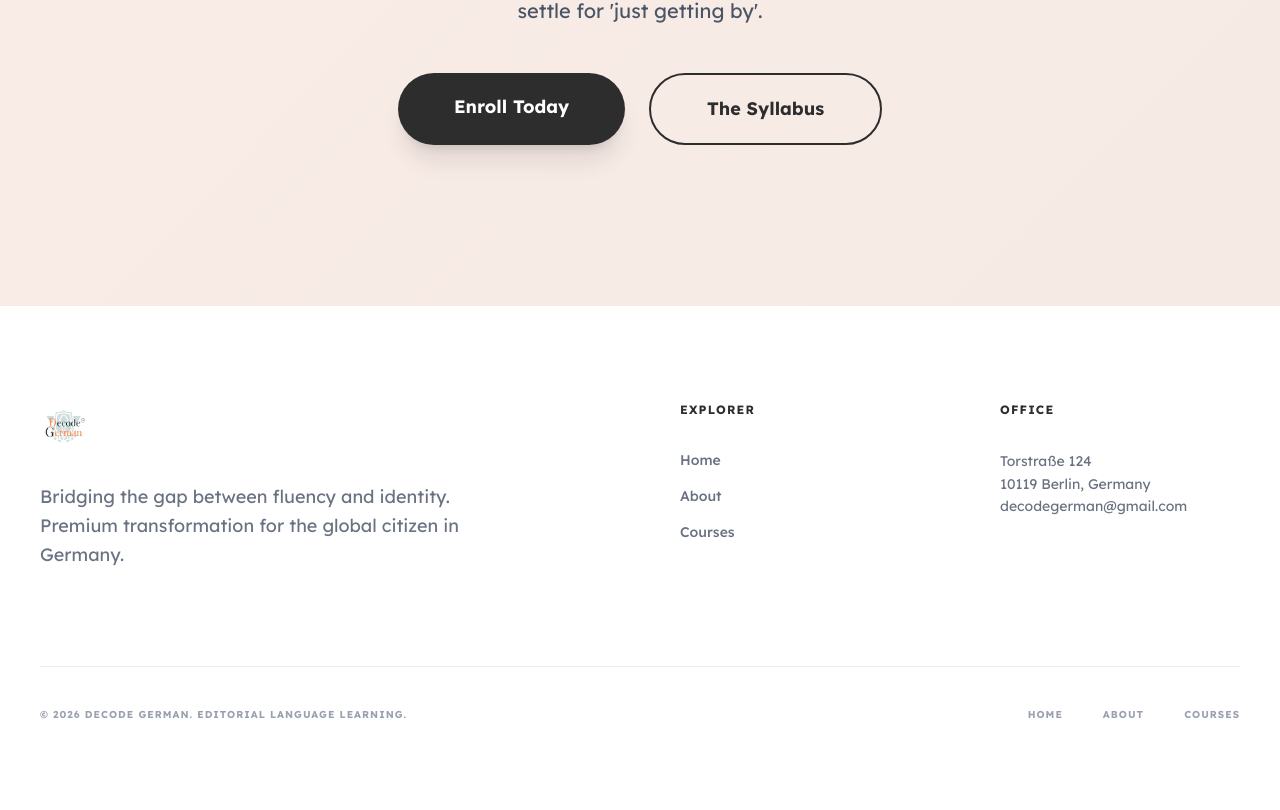
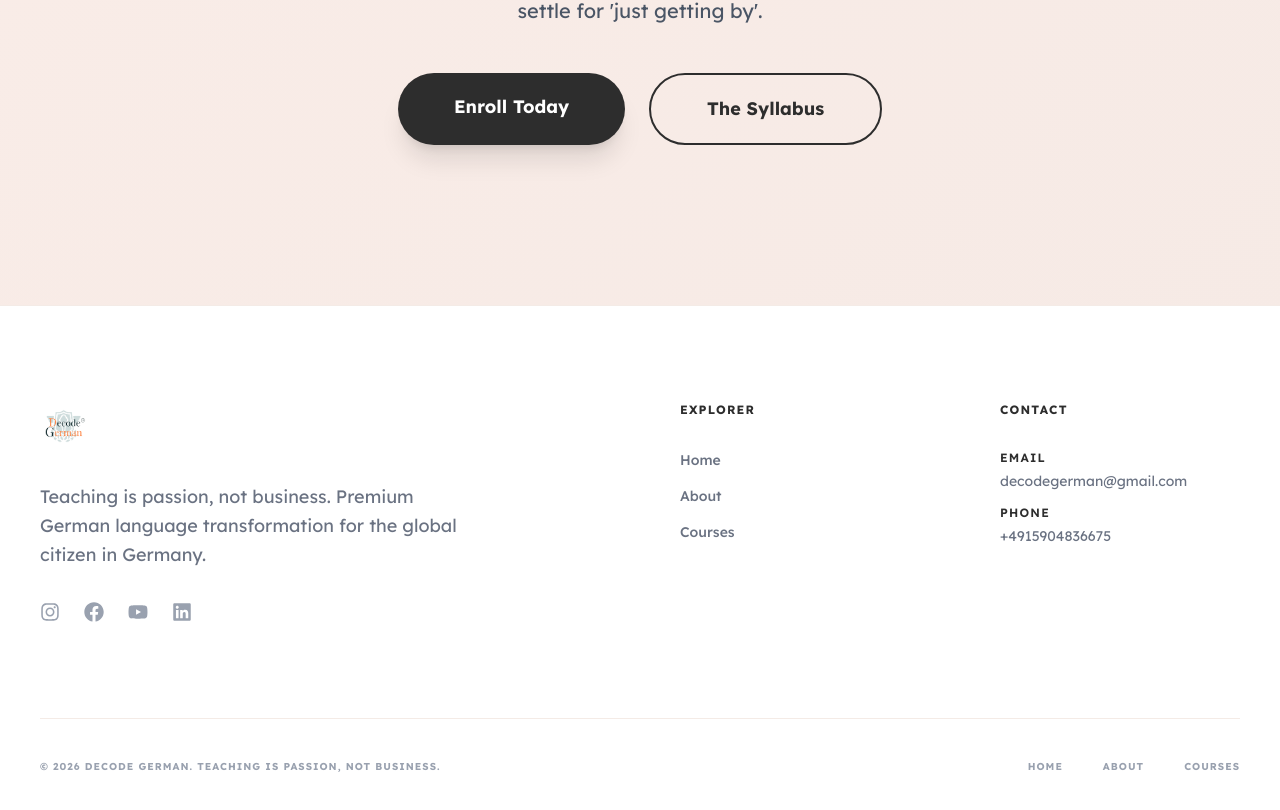
Before and after one commit to singhraghvendra2104/Decode-German-Website, a Next.js app: page / in a window 1280 px wide. Shown: the part 6109-6919 px from the top of the page. Built offline with nearby package versions, Linux system fonts and the light colour scheme; a web font is replaced by a local one.

Commit message:
fix: correct footer content

```diff
--- a/package.json
+++ b/package.json
@@ -16,6 +16,7 @@
     "next": "16.1.6",
     "react": "19.2.3",
     "react-dom": "19.2.3",
+    "react-icons": "^5.6.0",
     "zustand": "^5.0.11"
   },
   "devDependencies": {
--- a/src/components/layout/Footer.tsx
+++ b/src/components/layout/Footer.tsx
@@ -1,8 +1,16 @@
 import Link from "next/link";
 import Image from "next/image";
-import { siteConfig, footerLinks, footerDescription } from "@/lib/constants";
+import { FaInstagram, FaFacebook, FaYoutube, FaLinkedin } from "react-icons/fa";
+import { siteConfig, footerLinks, footerDescription, socialLinks } from "@/lib/constants";
 
 export default function Footer() {
+  const socialIcons: Record<string, React.ReactNode> = {
+    instagram: <FaInstagram size={20} />,
+    facebook: <FaFacebook size={20} />,
+    youtube: <FaYoutube size={20} />,
+    linkedin: <FaLinkedin size={20} />,
+  };
+
   return (
     <footer className="bg-white py-16 md:py-24 px-4 md:px-10 border-t border-accent">
       <div className="max-w-[1400px] mx-auto grid grid-cols-1 md:grid-cols-4 gap-12 md:gap-20">
@@ -17,9 +25,24 @@ export default function Footer() {
               className="h-10 md:h-12 w-auto"
             />
           </div>
-          <p className="text-gray-500 max-w-md text-base md:text-lg leading-relaxed">
+          <p className="text-gray-500 max-w-md text-base md:text-lg leading-relaxed mb-8">
             {footerDescription}
           </p>
+          {/* Social Links */}
+          <div className="flex gap-6">
+            {socialLinks.map((social) => (
+              <a
+                key={social.label}
+                href={social.href}
+                target="_blank"
+                rel="noopener noreferrer"
+                aria-label={social.label}
+                className="text-gray-400 hover:text-primary transition-colors duration-300"
+              >
+                {socialIcons[social.icon]}
+              </a>
+            ))}
+          </div>
         </div>
 
         {/* Explorer Links */}
@@ -41,17 +64,34 @@ export default function Footer() {
           </ul>
         </div>
 
-        {/* Office */}
+        {/* Contact */}
         <div>
           <h4 className="text-xs font-bold uppercase tracking-widest mb-6 md:mb-8">
-            Office
+            Contact
           </h4>
-          <address className="text-sm text-gray-500 leading-relaxed not-italic">
-            {siteConfig.address.street}
-            <br />
-            {siteConfig.address.city}
-            <br />
-            {siteConfig.email}
+          <address className="text-sm text-gray-500 leading-relaxed not-italic space-y-3">
+            <div>
+              <p className="text-xs uppercase tracking-widest font-semibold text-charcoal mb-1">
+                Email
+              </p>
+              <a
+                href={`mailto:${siteConfig.email}`}
+                className="hover:text-primary transition-colors"
+              >
+                {siteConfig.email}
+              </a>
+            </div>
+            <div>
+              <p className="text-xs uppercase tracking-widest font-semibold text-charcoal mb-1">
+                Phone
+              </p>
+              <a
+                href={`tel:${siteConfig.whatsappNumber}`}
+                className="hover:text-primary transition-colors"
+              >
+                {siteConfig.whatsappNumber}
+              </a>
+            </div>
           </address>
         </div>
       </div>
--- a/src/lib/constants.ts
+++ b/src/lib/constants.ts
@@ -11,7 +11,7 @@ export const siteConfig = {
     city: "10119 Berlin, Germany",
   },
   whatsappNumber: "+4915904836675",
-  copyright: `© ${new Date().getFullYear()} Decode German. Editorial Language Learning.`,
+  copyright: `© ${new Date().getFullYear()} Decode German. Teaching is passion, not business.`,
 };
 
 // ─── Navigation ──────────────────────────────────────────────────────────────
@@ -760,4 +760,11 @@ export const footerLinks = {
 };
 
 export const footerDescription =
-  "Bridging the gap between fluency and identity. Premium transformation for the global citizen in Germany.";
+  "Teaching is passion, not business. Premium German language transformation for the global citizen in Germany.";
+
+export const socialLinks = [
+  { icon: "instagram", label: "Instagram", href: "https://www.instagram.com/decodegerman" },
+  { icon: "facebook", label: "Facebook", href: "https://www.facebook.com/decodegerman" },
+  { icon: "youtube", label: "YouTube", href: "https://www.youtube.com/channel/UCrWQrQOWzRSt86XrS6C-D2Q" },
+  { icon: "linkedin", label: "LinkedIn", href: "https://www.linkedin.com/company/decode-german/" },
+];
```
Also changed, not shown: 1 other file (tests, documents, lock files or other folders).
